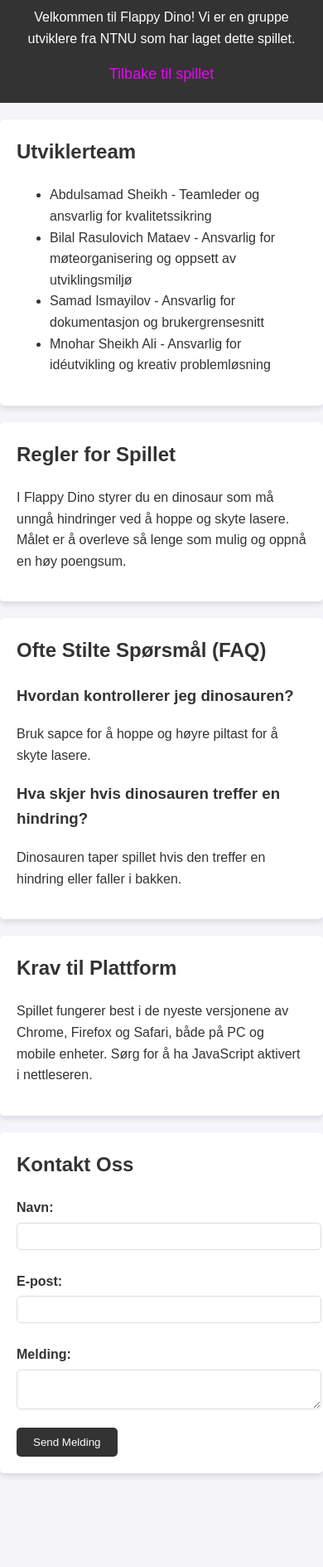
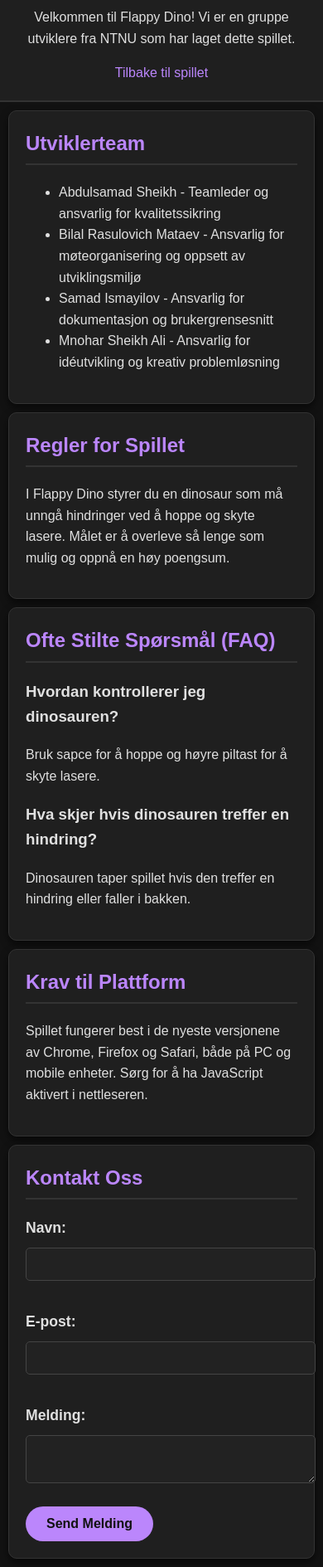
Before and after one commit to abdulsamadsheikh/flappydino, a plain HTML site: page about.html in a window 390 px wide. Shown: the part 79-1968 px from the top of the page at 83% size. Before the commit the page ends 1875 px from the top, so only its background shows below. Drawn offline with Linux system fonts and the light colour scheme.

Commit message:
Some changes

```diff
--- a/styles/about.css
+++ b/styles/about.css
@@ -1,68 +1,117 @@
+/* General body styling */
 body {
-    font-family: Arial, sans-serif;
+    font-family: 'Arial', sans-serif;
     margin: 0;
     padding: 0;
-    background-color: #f4f4f9;
-    color: #333;
+    background-color: #121212; /* Dark mode background */
+    color: #e0e0e0; /* Light text for better contrast */
     line-height: 1.6;
 }
 
+/* Header styling */
 header {
     text-align: center;
-    background: #333;
-    color: white;
+    background: #1f1f1f; /* Darker background for header */
+    color: #e0e0e0;
     padding: 20px;
+    border-bottom: 2px solid #333; /* Subtle border for separation */
 }
 
 header h1 {
     margin: 0;
+    font-size: 2.5rem; /* Larger, modern font size */
+    font-weight: bold;
 }
 
 header a {
-    color: #ee00ff;
+    color: #bb86fc; /* Accent color for links */
     text-decoration: none;
-    font-size: 18px;
+    font-size: 1.1rem;
+    transition: color 0.3s ease; /* Smooth hover transition */
 }
 
+header a:hover {
+    color: #ff79c6; /* Hover color for links */
+}
+
+/* Section container styling */
 section {
     max-width: 800px;
     margin: 20px auto;
-    padding: 20px;
-    background: white;
-    border-radius: 5px;
-    box-shadow: 0px 4px 6px rgba(0, 0, 0, 0.1);
+    padding: 25px;
+    background: #1f1f1f; /* Dark background for content */
+    border-radius: 10px; /* Softer rounded corners */
+    box-shadow: 0px 4px 10px rgba(0, 0, 0, 0.6); /* Deeper shadow for modern look */
+    border: 1px solid #333; /* Subtle border for definition */
 }
 
+/* Section heading styling */
 section h2 {
-    color: #333;
+    color: #bb86fc; /* Accent color for headings */
     margin-top: 0;
+    font-size: 2rem; /* Larger heading font size */
+    border-bottom: 2px solid #333; /* Divider line under headings */
+    padding-bottom: 5px;
 }
 
+/* Form elements styling */
 form label {
     display: block;
-    margin-top: 10px;
+    margin-top: 15px;
     font-weight: bold;
+    font-size: 1.1rem;
 }
 
 form input, form textarea {
     width: 100%;
-    padding: 8px;
-    margin-top: 5px;
-    margin-bottom: 15px;
-    border: 1px solid #ddd;
+    padding: 10px;
+    margin-top: 10px;
+    margin-bottom: 20px;
+    background-color: #222; /* Darker input background */
+    border: 1px solid #444; /* Subtle border for inputs */
     border-radius: 5px;
+    color: #e0e0e0; /* Light text for inputs */
+    font-size: 1rem;
+}
+
+form input::placeholder, form textarea::placeholder {
+    color: #777; /* Lighter placeholder text */
 }
 
 form button {
     display: inline-block;
-    padding: 10px 20px;
-    background-color: #333;
-    color: white;
+    padding: 12px 25px;
+    background-color: #bb86fc; /* Primary button color */
+    color: #121212; /* Dark text for button */
     border: none;
-    border-radius: 5px;
+    border-radius: 25px; /* Fully rounded button */
+    font-size: 1rem;
+    font-weight: bold;
     cursor: pointer;
+    transition: background-color 0.3s ease, transform 0.2s ease;
 }
 
 form button:hover {
-    background-color: #555;
+    background-color: #ff79c6; /* Hover color for button */
+    transform: scale(1.05); /* Subtle scale effect */
 }
+
+/* Section responsiveness for smaller screens */
+@media (max-width: 600px) {
+    section {
+        padding: 20px;
+        margin: 10px;
+    }
+
+    header h1 {
+        font-size: 2rem;
+    }
+
+    header a {
+        font-size: 1rem;
+    }
+
+    section h2 {
+        font-size: 1.5rem;
+    }
+}
```
Also changed, not shown: src/dino.js (+8 -1 lines), 1 other file.
